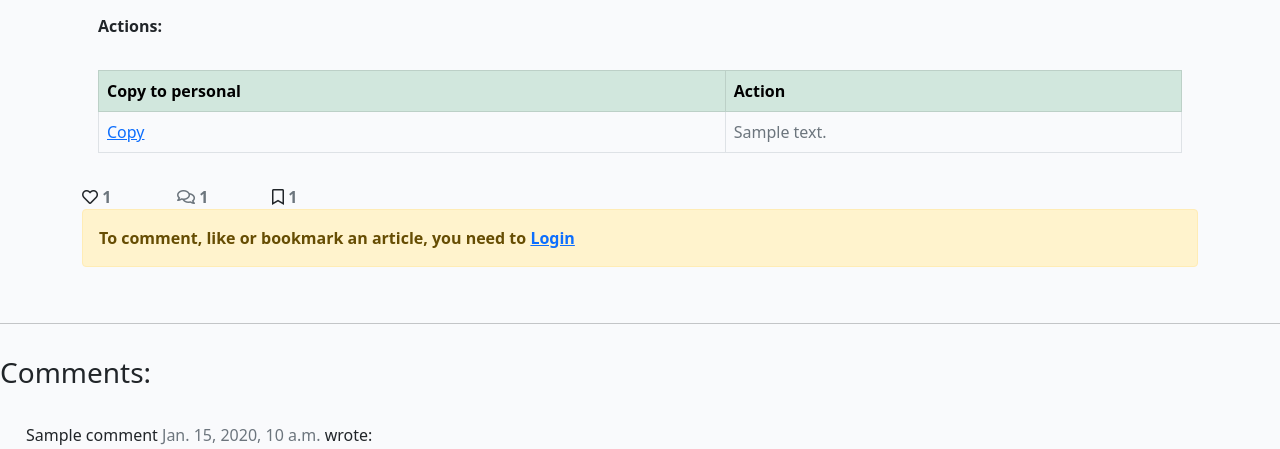
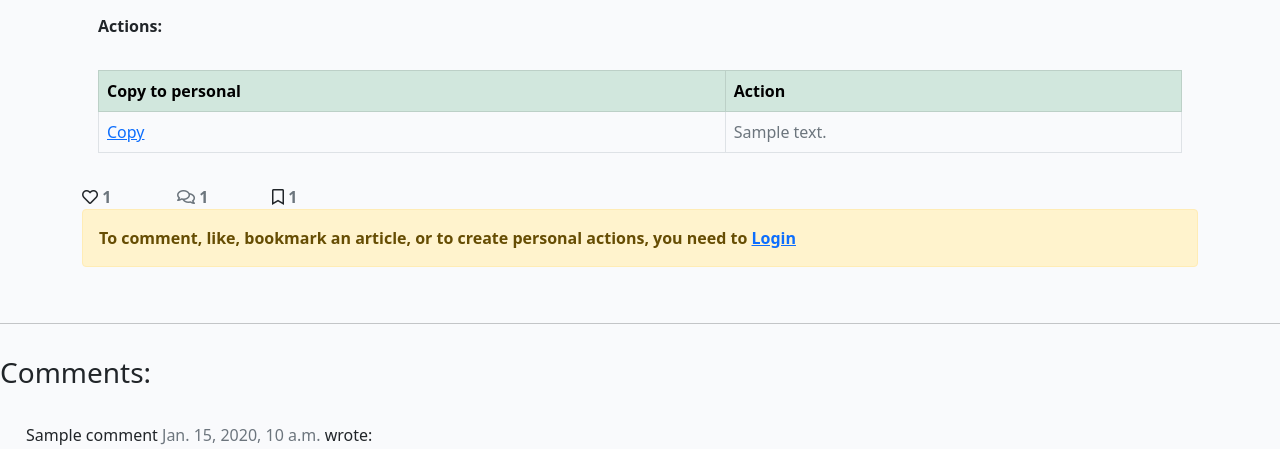
Before and after one commit to StephenWinters95/FLIT_Main_Ste, a Django app: a page that uses templates/article_detail.html in a window 1280 px wide. Shown: the part 398-847 px from the top of the page. Run offline with Django 3.2, Linux system fonts and the light colour scheme; tables that the repository leaves empty hold one stand-in row (values such as "Sample post"); some libraries are stand-ins or nearby versions.

Commit message:
Apply some corrections to html display Issue #36

```diff
--- a/templates/article_detail.html
+++ b/templates/article_detail.html
@@ -116,7 +116,7 @@
                 <div class="row"><strong>
                     {% if not user.is_authenticated %}
                     <div class="alert alert-warning" role="alert">
-                        To comment, like or bookmark an article, you need to <a href="{% url 'account_login' %}">Login</a>
+                        To comment, like, bookmark an article, or to create personal actions, you need to <a href="{% url 'account_login' %}">Login</a>
                     </div></strong>
                     {% endif %}
                 </div>
--- a/templates/my_planner.html
+++ b/templates/my_planner.html
@@ -163,7 +163,6 @@
             <td>{{comment.body}}</td>
             <td>{{comment.approved|yesno:"Y,N"}}</td>
             <td class="date">{{comment.created_on|date:"d/m/y"}}</td>
-            prev_article = {{comment.article}}
         </tr>
         {% endfor %}
 
```
